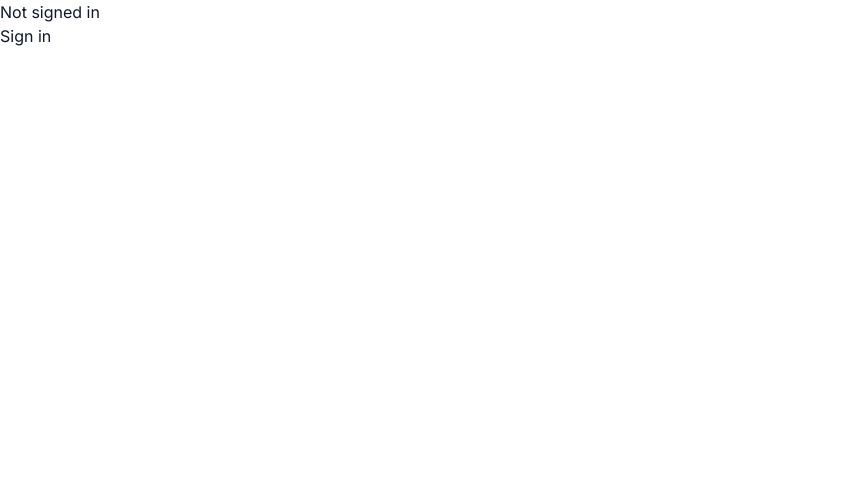
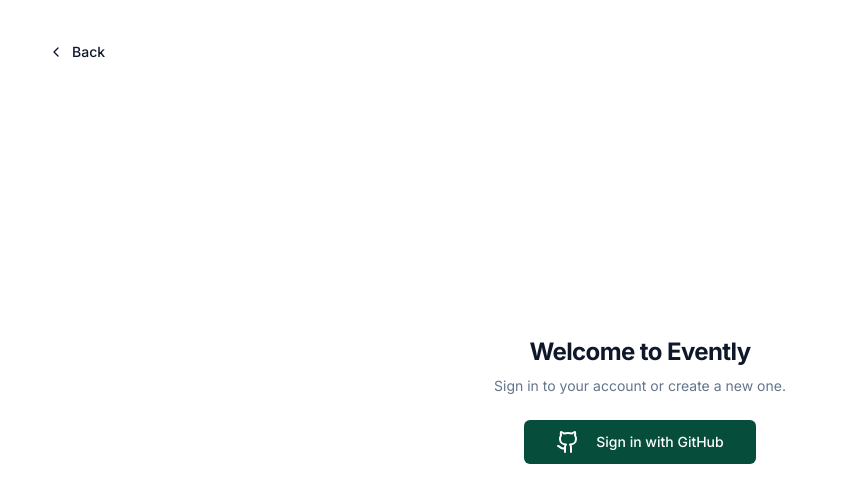
Before and after one commit to juanzenn/evently, a Next.js app: page /login in a window 1280 px wide. Shown: the top 502 px of the page, without its empty margins (0-847 px from the left). Built offline with nearby package versions, Linux system fonts and the light colour scheme; no server answers.

Commit message:
feat: github auth working

```diff
--- a/src/app/(auth)/login/page.tsx
+++ b/src/app/(auth)/login/page.tsx
@@ -1,13 +1,44 @@
-"use client";
+import { ChevronLeft } from "lucide-react";
+import Link from "next/link";
+import React from "react";
+import { buttonVariants } from "~/components/ui/button";
+import UserAuth from "~/components/UserAuth";
+import { getCurrentUser } from "~/lib/session";
+import { cn } from "~/lib/utils";
 
-import { signIn, signOut } from "next-auth/react";
-import React from "react";
+export default async function LoginPage() {
+  const user = await getCurrentUser();
 
-export default function LoginPage() {
+  if (user) {
+    return <>Gola</>;
+  }
+
   return (
-    <>
-      Not signed in <br />
-      <button onClick={() => signIn("github")}>Sign in</button>
-    </>
+    <div className="container flex h-screen w-screen flex-col items-center justify-center">
+      <Link
+        href="/"
+        className={cn(
+          buttonVariants({ variant: "ghost" }),
+          "absolute top-4 left-4 md:top-8 md:left-8"
+        )}
+      >
+        <>
+          <ChevronLeft className="mr-2 h-4 w-4" />
+          Back
+        </>
+      </Link>
+      <div className="mx-auto flex w-full flex-col justify-center space-y-6 sm:w-[350px]">
+        <div className="flex flex-col space-y-2 text-center">
+          <h1 className="text-2xl font-bold tracking-tight">
+            Welcome to Evently
+          </h1>
+          <p className="text-sm text-slate-500 dark:text-slate-400">
+            Sign in to your account or create a new one.
+          </p>
+        </div>
+
+        <UserAuth />
+      </div>
+    </div>
   );
 }
--- /dev/null
+++ b/src/components/UserAuth.tsx
@@ -0,0 +1,39 @@
+"use client";
+
+import { CircleEllipsis, Github } from "lucide-react";
+import { signIn } from "next-auth/react";
+import React, { useState } from "react";
+import { Button } from "./ui/button";
+
+export default function UserAuth() {
+  const [isLoadingGithub, setIsLoadingGithub] = useState(false);
+
+  const handleGithubLogin = async () => {
+    setIsLoadingGithub(true);
+    await signIn("github");
+    setIsLoadingGithub(false);
+  };
+
+  return (
+    <div>
+      <Button
+        className="flex mx-auto gap-4"
+        size="lg"
+        onClick={handleGithubLogin}
+        disabled={isLoadingGithub}
+      >
+        {isLoadingGithub ? (
+          <>
+            <CircleEllipsis />
+            Signing in...
+          </>
+        ) : (
+          <>
+            <Github />
+            Sign in with GitHub
+          </>
+        )}
+      </Button>
+    </div>
+  );
+}
--- /dev/null
+++ b/src/lib/session.ts
@@ -0,0 +1,13 @@
+import { getServerSession } from "next-auth/next";
+
+import { authOptions } from "~/lib/auth";
+
+export async function getSession() {
+  return await getServerSession(authOptions);
+}
+
+export async function getCurrentUser() {
+  const session = await getSession();
+
+  return session?.user;
+}
```
Also changed, not shown: 2 other files (tests, documents, lock files or other folders).
